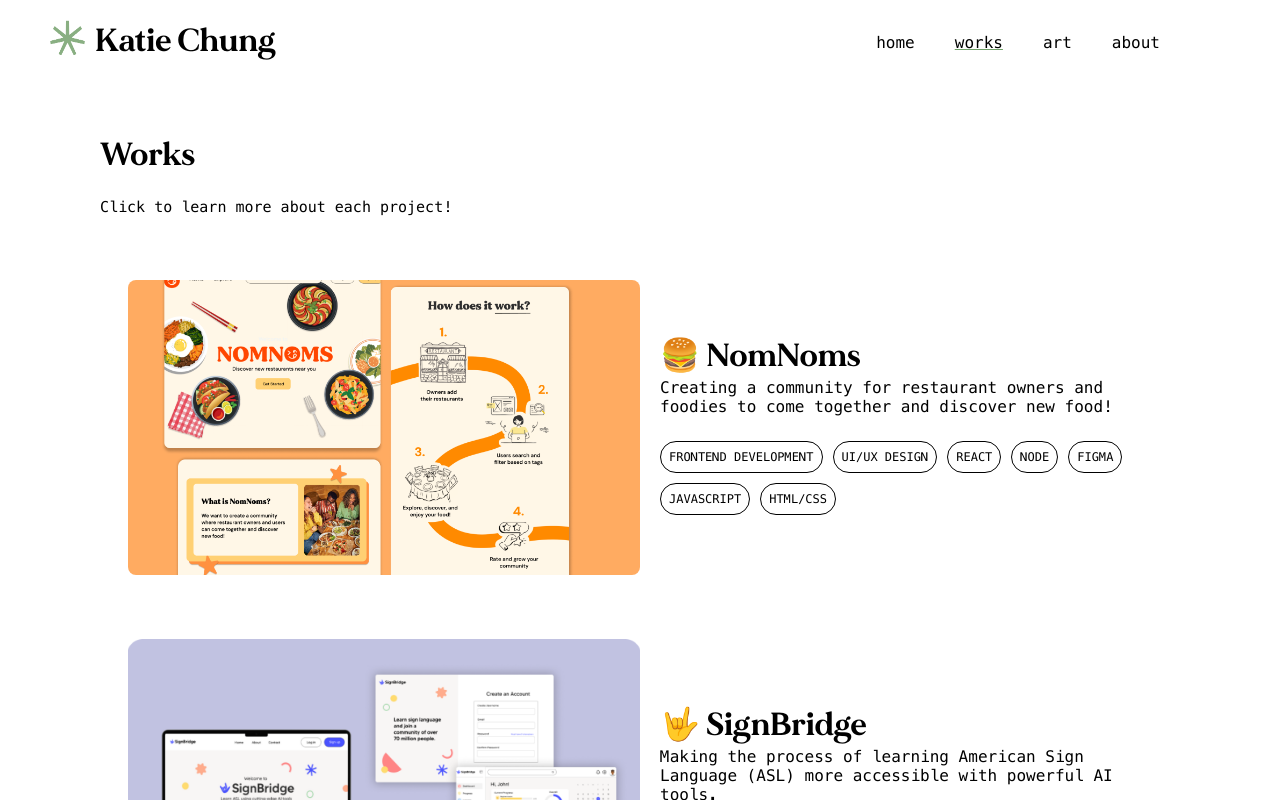
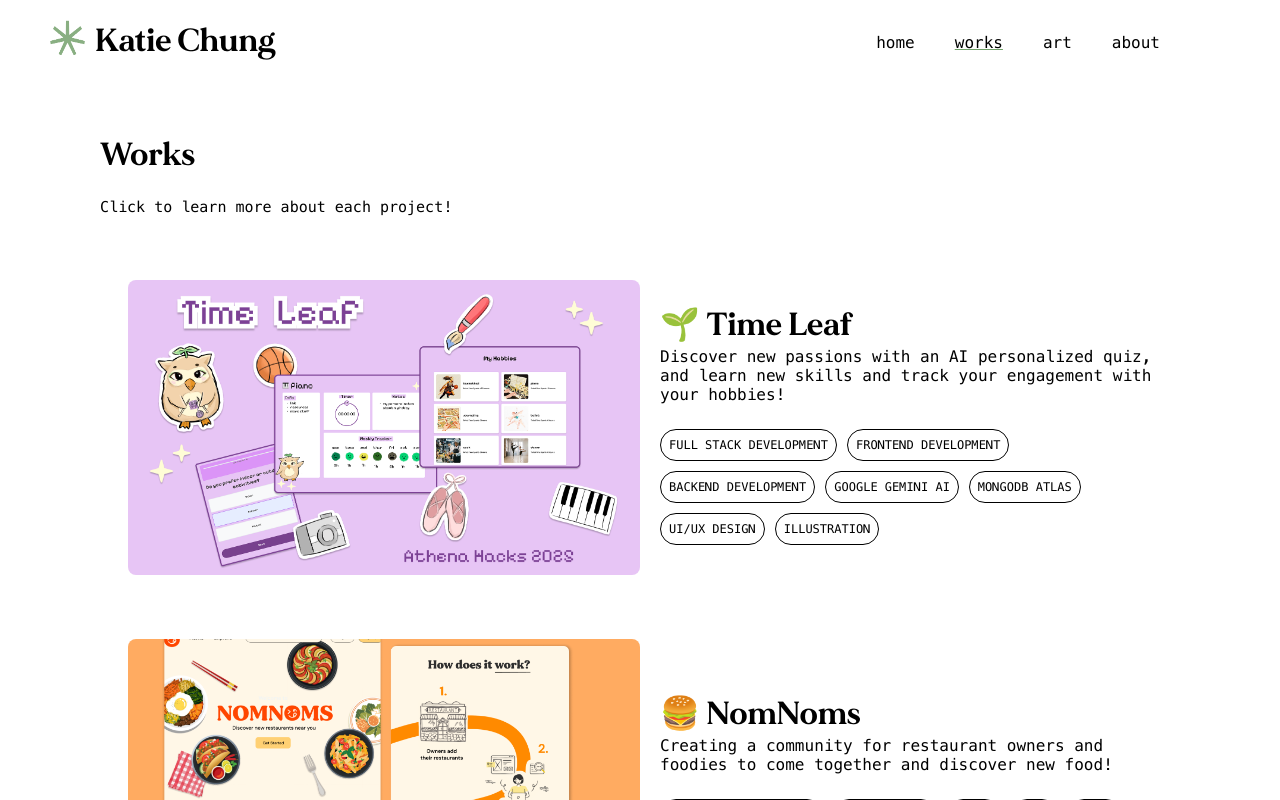
Before and after one commit to katieyungchung/portfolio, a React (Create React App) app: page /portfolio/works in a window 1280 px wide. Shown: the top 800 px of the page. Built offline with nearby package versions, Linux system fonts and the light colour scheme.

Commit message:
Added new project

```diff
--- a/src/Home.css
+++ b/src/Home.css
@@ -121,6 +121,13 @@
     margin: 100px;
 }
 
+#proj4-tags {
+    display: flex;
+    justify-content: flex-end;
+    gap: 1px; /* Optional: Adds spacing between tags */
+    flex-wrap: wrap; /* Optional: Ensures tags wrap properly */
+}
+
 @media (max-width: 900px) {
     .home-project-description {
         height: 200px;
@@ -154,6 +161,14 @@
         justify-content: flex-start;
         align-items: flex-start;
     }
+
+    #proj4tags {
+        display: flex;
+        justify-content: flex-end;
+        gap: 10px; /* Optional: Adds spacing between tags */
+        flex-wrap: wrap; /* Optional: Ensures tags wrap properly */
+    }
+
 }
 
 @media (max-width: 1000px) {
@@ -189,6 +204,17 @@
         /* flex-direction: column-reverse; */
     }
 
+    #proj4div {
+        flex-direction: column-reverse;
+    }
+
+    /* #proj4tags {
+        margin-left: 15px;
+        flex-direction: right;
+    } */
+
+
+
     #proj2div {
         flex-direction: column-reverse;
     }
@@ -199,4 +225,12 @@
         margin-bottom: 20px;
         margin-top: 50px;
     }
+
+    #proj4tags {
+        display: flex;
+        justify-content: flex-end;
+        gap: 10px; /* Optional: Adds spacing between tags */
+        flex-wrap: wrap; /* Optional: Ensures tags wrap properly */
+    }
+
 }
--- a/src/Home.js
+++ b/src/Home.js
@@ -5,6 +5,7 @@
 import CandiidImg from './assets/candiid-img.png';
 import SignBridgeImg from './assets/signbridge-img.png';
 import NomNomsImg from './assets/nomnoms-img.png';
+import TimeLeafImg from './assets/time-leaf.png';
 
 
 const Home = () => {
@@ -25,6 +26,13 @@
 
     const divStyle3 = {
         backgroundImage: `url(${CandiidImg})`,
+        backgroundSize: 'cover',
+        backgroundPosition: 'center',
+        backgroundRepeat: 'no-repeat',
+    };
+
+    const divStyle4 = {
+        backgroundImage: `url(${TimeLeafImg})`,
         backgroundSize: 'cover',
         backgroundPosition: 'center',
         backgroundRepeat: 'no-repeat',
@@ -52,7 +60,32 @@
 
             </div>
 
+
+
+
+
             <h1 className="home-projects-h1">Projects</h1>
+
+
+
+            <a href="https://www.youtube.com/watch?v=-2mBjjXesno" target="_blank">
+            <div className="home-projects" id="proj2div">
+                <div className="home-project-description" id="proj2">
+                    <h1>🌱 Time Leaf</h1>
+                    {/* <p>Making the process of learning American Sign Language (ASL) more accessible with powerful AI tools.</p> */}
+                    <p>Making the process of learning American Sign Language (ASL) more accessible with powerful AI tools.</p>
+                    <div className="home-tags" id="proj4-tags">
+                        <div className="home-tag">Full Stack Development</div>
+                        <div className="home-tag">Google Gemini AI</div>
+                        <div className="home-tag">MongoDB Atlas</div>
+                        <div className="home-tag">UI/UX Design</div>
+                        <div className="home-tag">Illustration</div>
+                    </div>
+                </div>
+                <div className="home-project-img" style={divStyle4}></div>
+            </div>
+            </a>
+
             <a href="https://youtu.be/a5zCg09IoQU" target="_blank">
             <div className="home-projects">
                 <div className="home-project-img" style={divStyle1}>
--- a/src/Works.js
+++ b/src/Works.js
@@ -6,6 +6,7 @@
 import NomNomsImg from './assets/nomnoms-img.png';
 import PhotoImg from './assets/photography-portfolio.png';
 import KikiImg from'./assets/kikisdeliveryservice.png';
+import TimeLeafImg from './assets/time-leaf.png';
 
 
 const Works = () => {
@@ -46,10 +47,45 @@
         backgroundRepeat: 'no-repeat',
     };
 
+    const divStyle6 = {
+        backgroundImage: `url(${TimeLeafImg})`,
+        backgroundSize: 'cover',
+        backgroundPosition: 'center',
+        backgroundRepeat: 'no-repeat',
+    };
+
     return (
         <>
             <h1 className="work-projects-h1">Works</h1>
             <p className="works-p">Click to learn more about each project!</p>
+
+
+            <a href="https://www.youtube.com/watch?v=-2mBjjXesno" target="_blank">
+            <div className="home-projects" id="proj4div">
+                <div className="home-project-img" style={divStyle6}>
+                    {/* <img src={NomNomsImg} alt="NomNoms app design"/> */}
+                </div>
+
+                <div className="home-project-description">
+                    <h1>🌱 Time Leaf</h1>
+                    <p>Discover new passions with an AI personalized quiz, and learn new skills and track your engagement with your hobbies! </p>
+                    <div className="home-tags">
+                        <div className="home-tag">Full Stack Development</div>
+                        <div className="home-tag">Frontend Development</div>
+                        <div className="home-tag">Backend Development</div>
+                        <div className="home-tag">Google Gemini AI</div>
+                        <div className="home-tag">MongoDB Atlas</div>
+                        <div className="home-tag">UI/UX Design</div>
+                        <div className="home-tag">Illustration</div>
+                    </div>
+                </div>
+            </div>
+            </a>
+
+
+
+
+
             <a href="https://youtu.be/a5zCg09IoQU" target="_blank">
             <div className="home-projects">
                 <div className="home-project-img" style={divStyle1}>
```
Also changed, not shown: src/assets/time-leaf.png (added), 1 other file (tests, documents, lock files or other folders).
